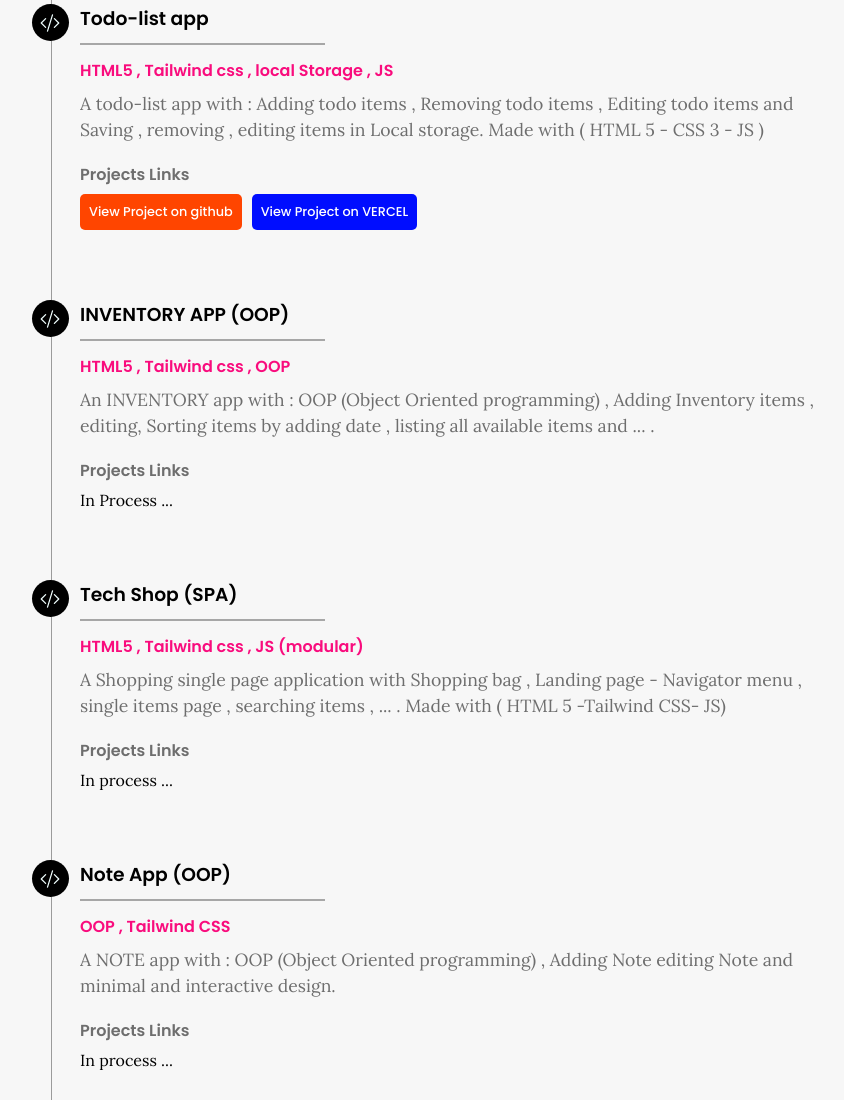
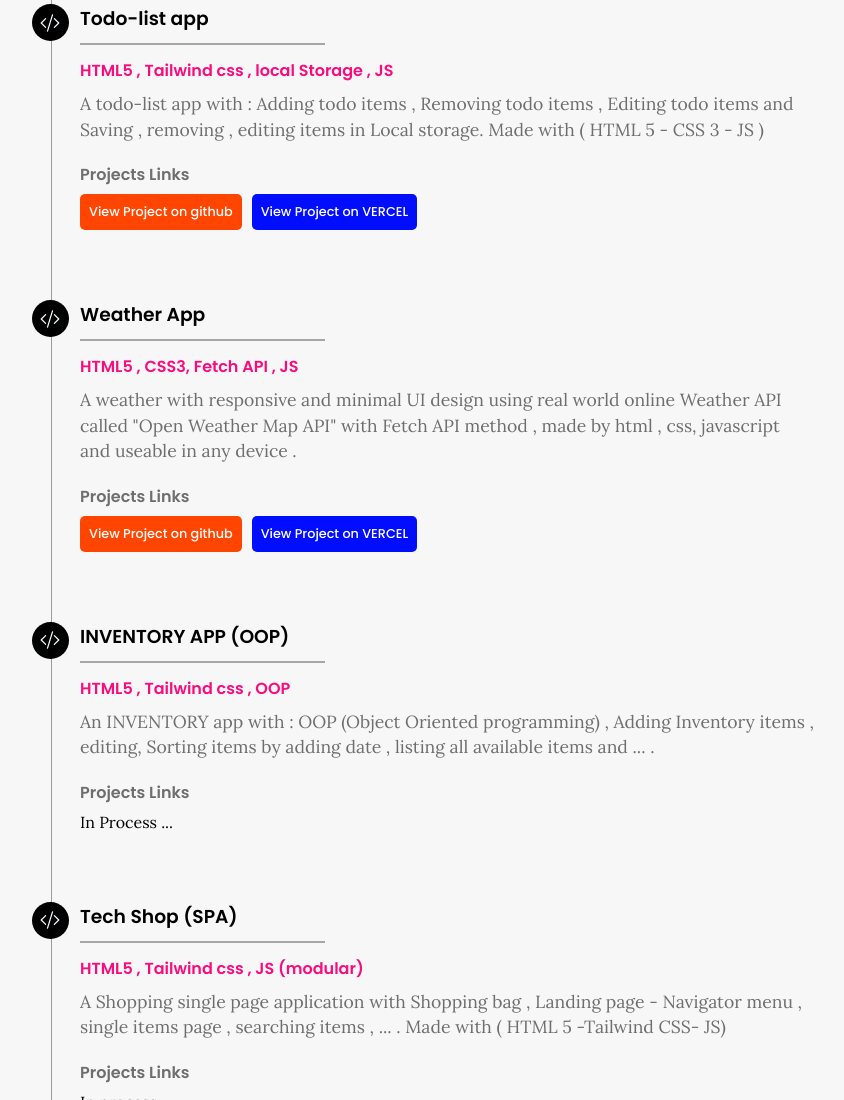
Before and after one commit to danialeyz/Portfolio, a website: page index.html in a window 1280 px wide. Shown: the part 7424-8524 px from the top of the page, without its empty margins (184-1028 px from the left). Drawn offline with nearby package versions, Linux system fonts and the light colour scheme.

Commit message:
new project added

```diff
--- a/index.html
+++ b/index.html
@@ -3,6 +3,7 @@
   <head>
     <meta charset="UTF-8" />
     <meta name="viewport" content="width=device-width, initial-scale=1.0" />
+    <link rel="icon" href="./images/icon.png" />
 
     <!-- Link Swiper's CSS -->
     <link
@@ -878,6 +879,54 @@
                         >
                         <a
                           href="https://todolist-project-xi.vercel.app"
+                          target="_blank"
+                          >View Project on VERCEL</a
+                        >
+                      </div>
+                    </div>
+                  </div>
+                  <!-- /timeline-block -->
+
+                  <div class="timeline-block">
+                    <div class="timeline-ico">
+                      <svg
+                        xmlns="http://www.w3.org/2000/svg"
+                        width="20"
+                        height="20"
+                        fill="currentColor"
+                        class="bi bi-code-slash"
+                        viewBox="0 0 16 16"
+                      >
+                        <path
+                          d="M10.478 1.647a.5.5 0 1 0-.956-.294l-4 13a.5.5 0 0 0 .956.294l4-13zM4.854 4.146a.5.5 0 0 1 0 .708L1.707 8l3.147 3.146a.5.5 0 0 1-.708.708l-3.5-3.5a.5.5 0 0 1 0-.708l3.5-3.5a.5.5 0 0 1 .708 0zm6.292 0a.5.5 0 0 0 0 .708L14.293 8l-3.147 3.146a.5.5 0 0 0 .708.708l3.5-3.5a.5.5 0 0 0 0-.708l-3.5-3.5a.5.5 0 0 0-.708 0z"
+                        />
+                      </svg>
+                    </div>
+
+                    <div class="timeline-header">
+                      <h3>Weather App</h3>
+                    </div>
+
+                    <div class="timeline-content">
+                      <h4>HTML5 , CSS3, Fetch API , JS</h4>
+                      <p>
+                        A weather with responsive and minimal UI design using
+                        real world online Weather API called "Open Weather Map
+                        API" with Fetch API method , made by html , css,
+                        javascript and useable in any device .
+                      </p>
+                    </div>
+                    <div class="section-5-buttons">
+                      <h6>Projects Links</h6>
+
+                      <div>
+                        <a
+                          href="https://github.com/danialeyz/Weather-App"
+                          target="_blank"
+                          >View Project on github</a
+                        >
+                        <a
+                          href="https://weather-app-two-kappa-23.vercel.app/"
                           target="_blank"
                           >View Project on VERCEL</a
                         >
```
Also changed, not shown: images/icon.png (added), images/logo.png (deleted), images/portfolio/beetle.jpg (deleted), images/portfolio/clouds.jpg (deleted), images/portfolio/liberty.jpg (deleted), images/portfolio/lighthouse.jpg (deleted), images/portfolio/modals/m-beetle.jpg (deleted), images/portfolio/modals/m-clouds.jpg (deleted), images/portfolio/modals/m-liberty.jpg (deleted), images/portfolio/modals/m-lighthouse.jpg (deleted), images/portfolio/modals/m-salad.jpg (deleted), images/portfolio/modals/m-shutterbug.jpg (deleted), images/portfolio/salad.jpg (deleted), images/portfolio/shutterbug.jpg (deleted), 1 more files, 2 other files.
